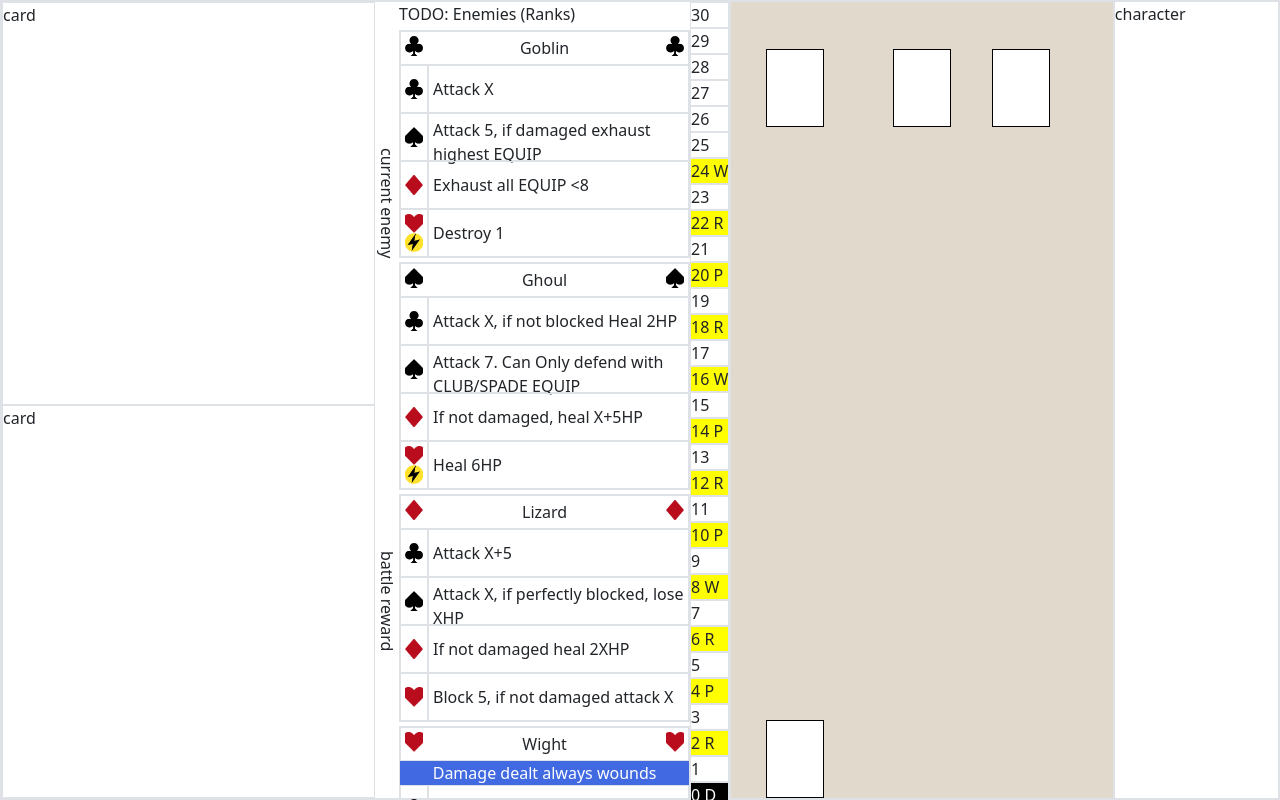
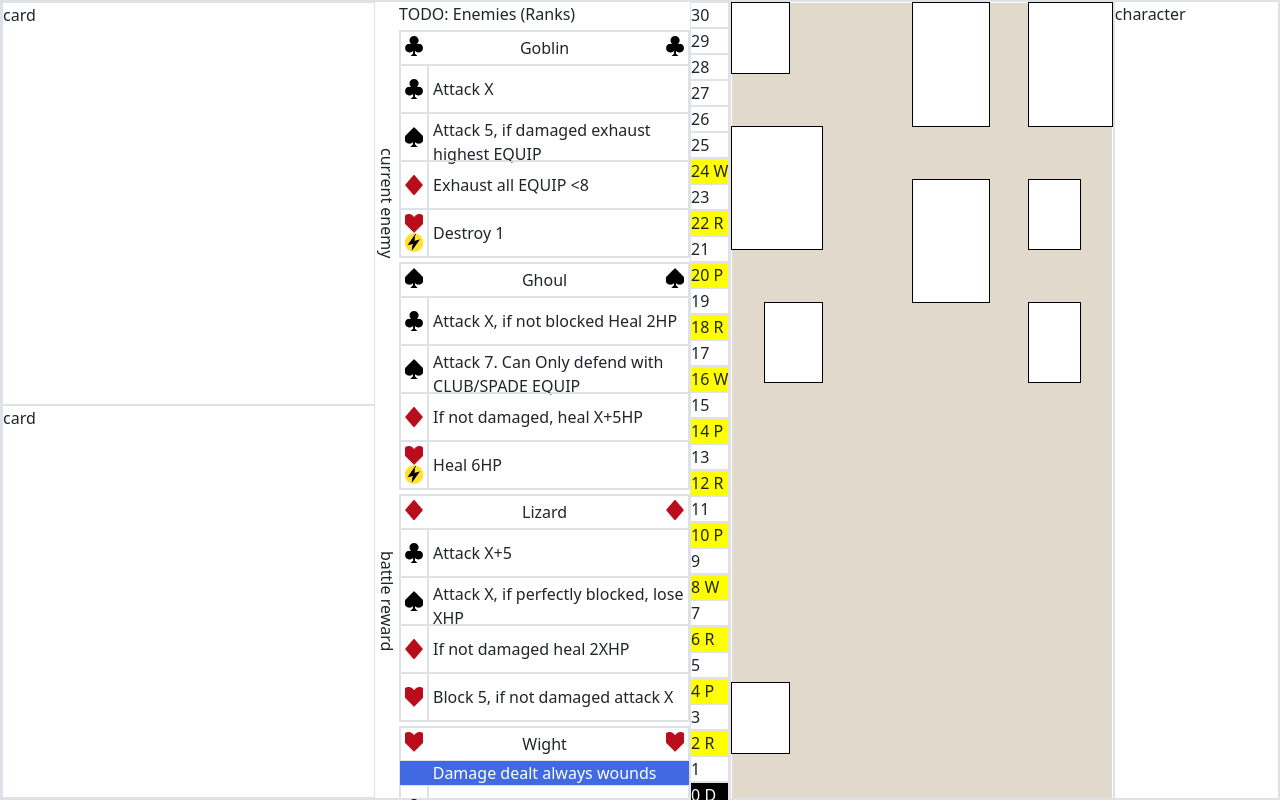
Before and after one commit to exp111/FiftyTwoRealms, an Angular app: page / in a window 1280 px wide. Shown: the top 800 px of the page. Built offline with nearby package versions, Linux system fonts and the light colour scheme.

Commit message:
some more rooms

```diff
--- a/src/app/game/map/map.ts
+++ b/src/app/game/map/map.ts
@@ -5,6 +5,7 @@ enum RoomType {
   LIBRARY,
   SPRING,
   MERCHANT,
+  EVENT,
   CHALLENGE,
   BOSS
 }
@@ -30,34 +31,69 @@ enum MapTile {
   styleUrl: './map.scss',
 })
 export class Map {
-  width = 12;
+  width = 13;
   height = 20;
   rooms: Room[] = [
     {
       type: RoomType.MERCHANT,
-      x: 1,
-      y: 1,
+      x: 0,
+      y: 0,
       width: 2,
       height: 2
     },
     {
+      type: RoomType.EVENT,
+      x: 6,
+      y: 0,
+      width: 3,
+      height: 3
+    },
+    {
+      type: RoomType.BOSS,
+      x: 10,
+      y: 0,
+      width: 3,
+      height: 3
+    },
+    {
       type: RoomType.CHALLENGE,
-      x: 5,
-      y: 1,
+      x: 0,
+      y: 3,
+      width: 3,
+      height: 3
+    },
+    {
+      type: RoomType.EVENT,
+      x: 6,
+      y: 4,
+      width: 3,
+      height: 3
+    },
+    {
+      type: RoomType.LIBRARY, //TODO: Goblin Hoard
+      x: 10,
+      y: 4,
       width: 2,
       height: 2
     },
     {
-      type: RoomType.BOSS,
-      x: 8,
-      y: 1,
+      type: RoomType.SPRING,
+      x: 1,
+      y: 7,
+      width: 2,
+      height: 2
+    },
+    {
+      type: RoomType.SPRING,
+      x: 10,
+      y: 7,
       width: 2,
       height: 2
     },
     {
       type: RoomType.START,
-      x: 1,
-      y: 18,
+      x: 0,
+      y: 17,
       width: 2,
       height: 2
     }
```
